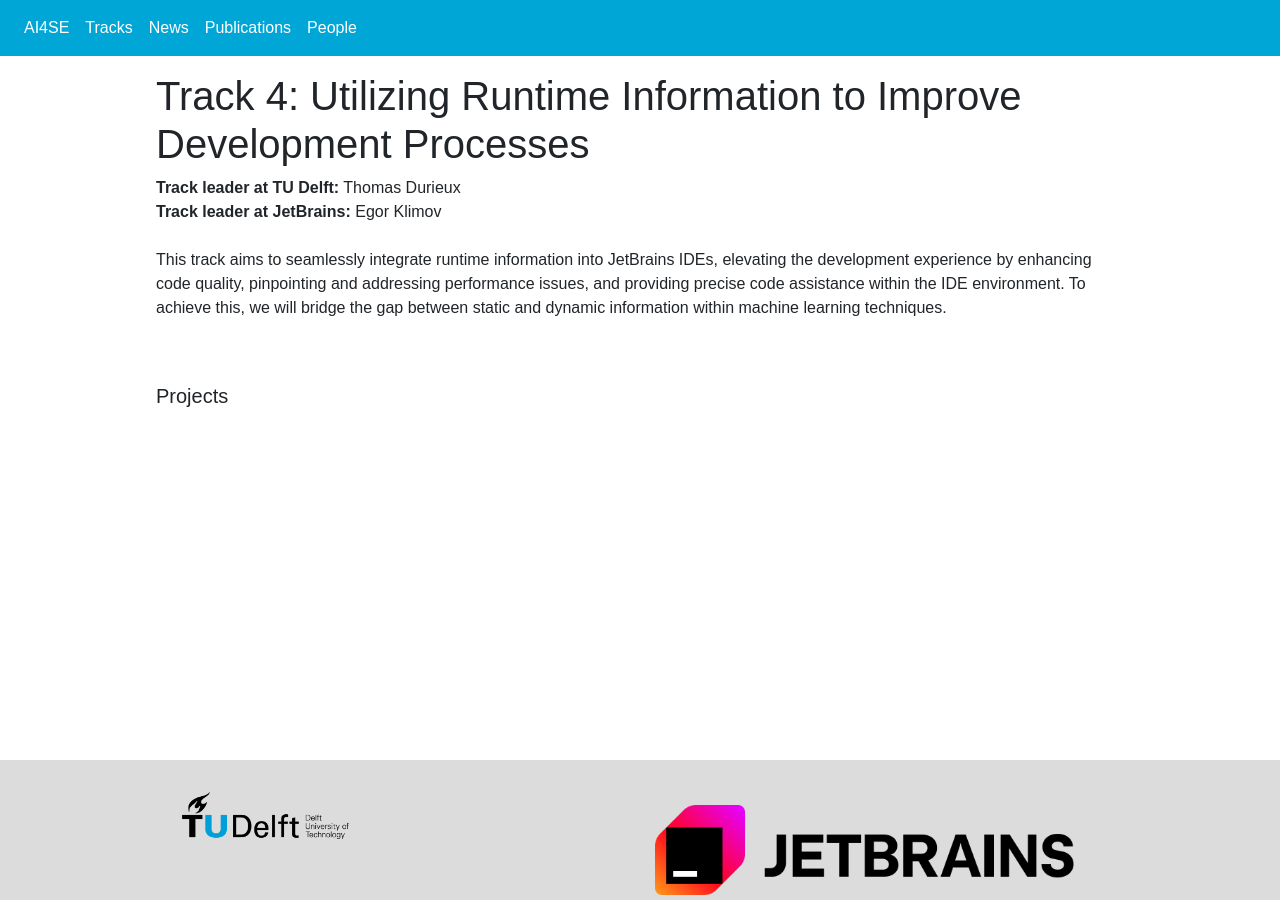
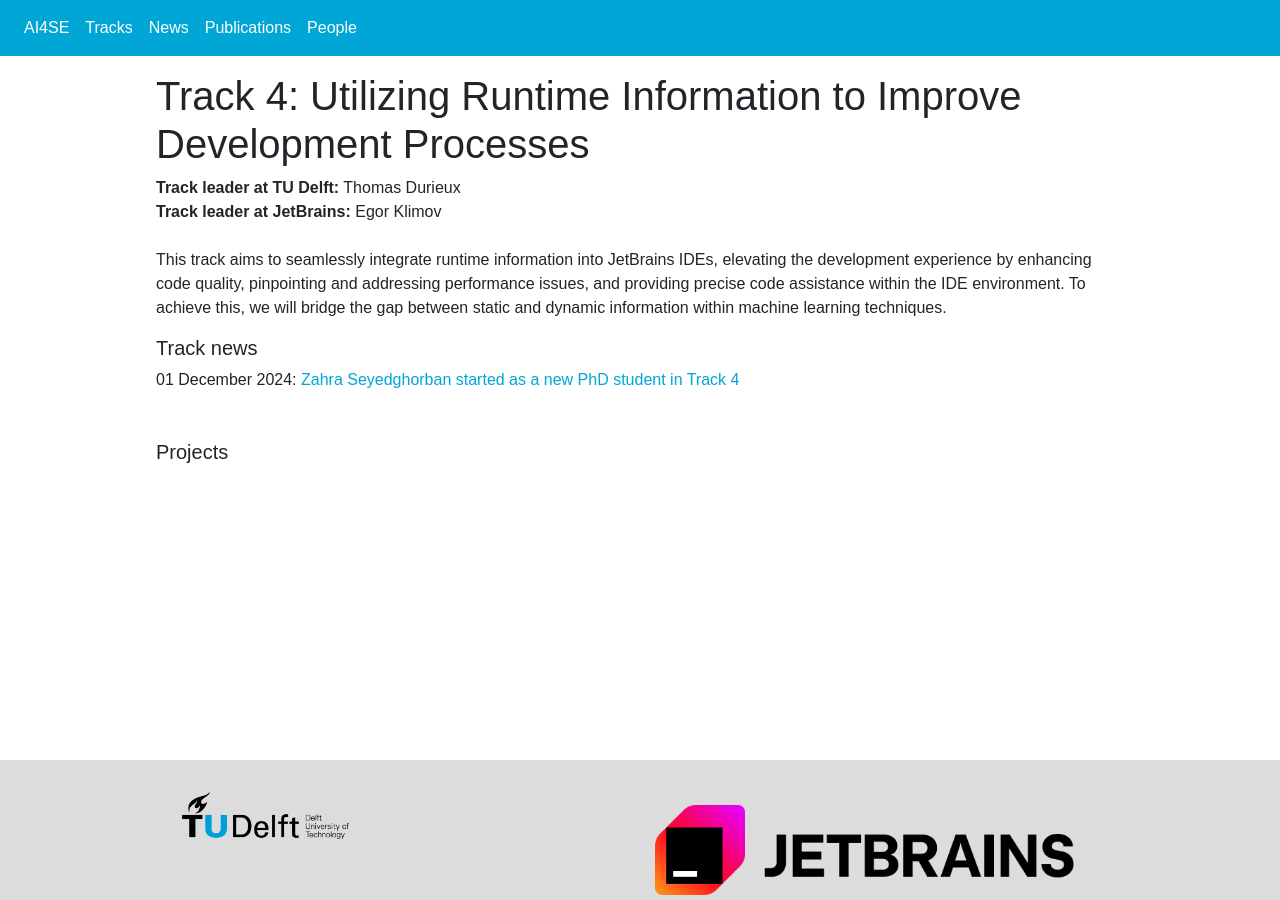
Before and after one commit to SERG-Delft/ai4se-website, a Jekyll site: the page built from _tracks/04_utilizing_runtime_data.md, in a window 1280 px wide. Built offline with Jekyll 4.4.1, drawn with Linux system fonts in a browser that asks for light colours; nearby versions of some CDN libraries.

Commit message:
Add Zahra to people page and create news item

```diff
--- a/_data/people.yml
+++ b/_data/people.yml
@@ -97,6 +97,10 @@
       role: Track Lead/PhD Researcher
       affiliation: JetBrains
       photo_url: img/avatars/egor-k.jpeg
+    - name: Zahra Seyedghorban
+      role: PhD Researcher
+      affiliation: TUDelft
+      photo_url: img/avatars/zahra.jpg
 
 - category: Track 5 - Intelligent Teaching Assistant in Programming Education
   people:
--- /dev/null
+++ b/_news/2024-12-01_Zahra_newPhD.md
@@ -0,0 +1,8 @@
+---
+layout: news-item
+date: 2024-12-01
+title: "Zahra Seyedghorban started as a new PhD student in Track 4"
+tracks: [4]
+---
+
+Zahra will be working with Burcu, Annibale, and Egor on the utilization of dynamic analysis for improving the software development.
```
Also changed, not shown: img/avatars/zahra.jpg (added).
